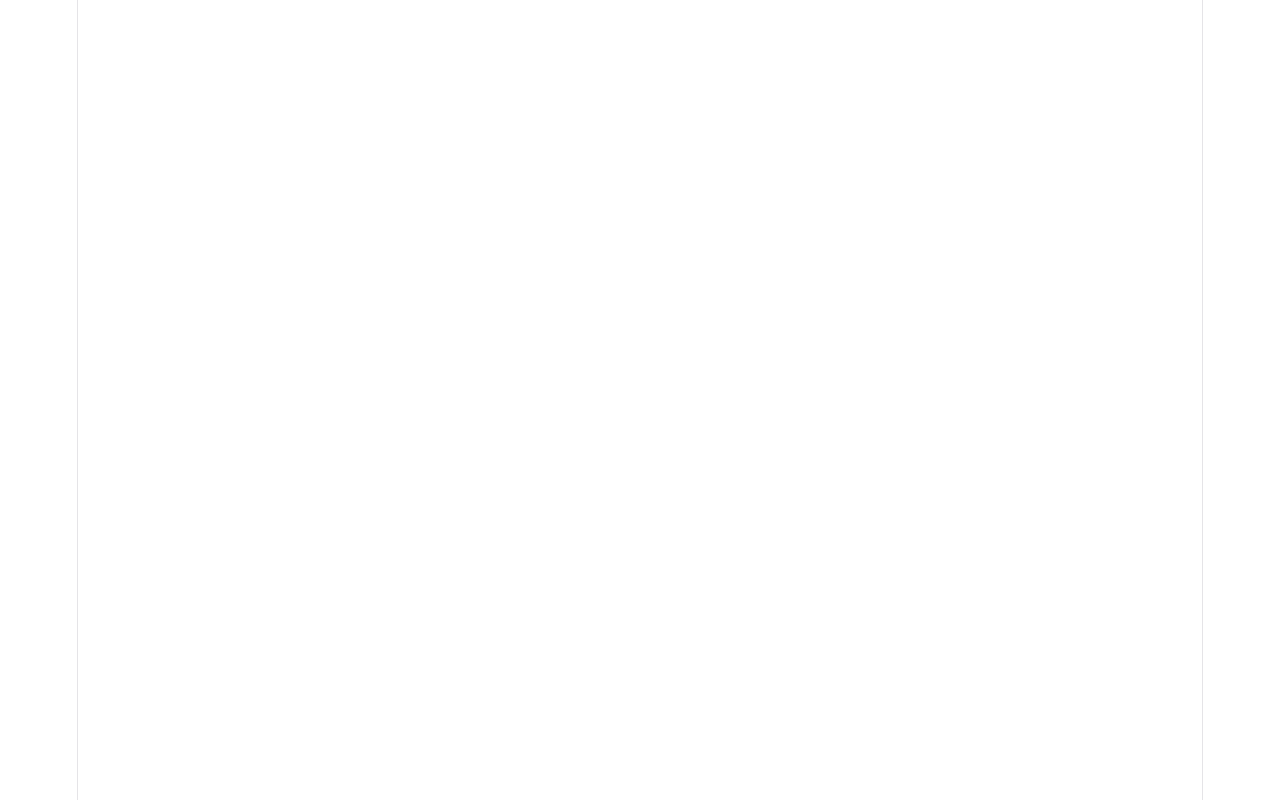
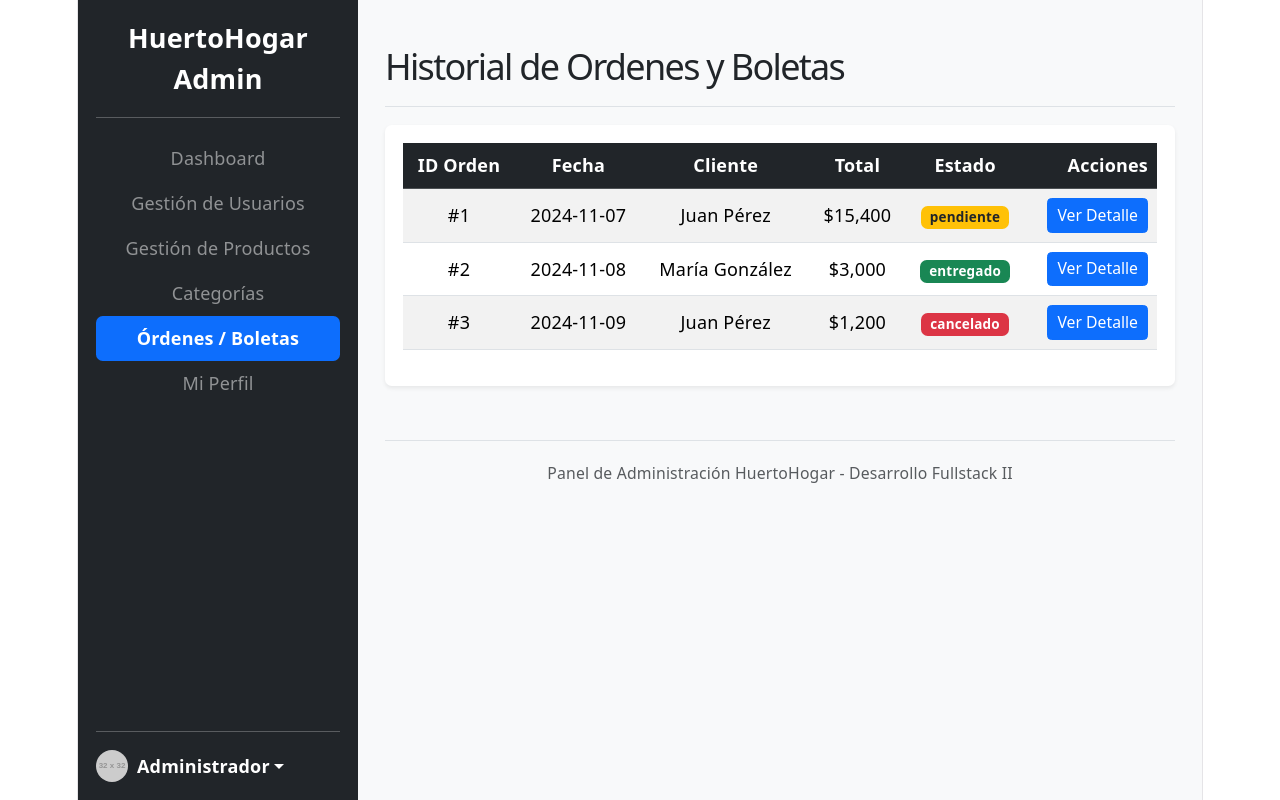
Before and after one commit to SofiaCatalanM/huerto-hogar-react, a React (Vite) app: page /admin/ordenes in a window 1280 px wide. Before the commit this address had no page. Built offline with nearby package versions, Linux system fonts and the light colour scheme.

Commit message:
feat: Se implementó vista de lectura para ordenes y boletas con detalle de productos en modal

```diff
--- a/src/App.jsx
+++ b/src/App.jsx
@@ -6,7 +6,8 @@ import Registro from './pages/Registro';
 import Dashboard from './pages/admin/Dashboard';
 import Users from './pages/admin/Users';
 import Productos from './pages/admin/Productos';
-import Categorias from './pages/admin/Categorias'; // Nueva importación
+import Categorias from './pages/admin/Categorias';
+import Ordenes from './pages/admin/Ordenes';
 
 function App() {
   return (
@@ -18,6 +19,7 @@ function App() {
       <Route path="/admin/usuarios" element={<Users />} />
       <Route path="/admin/productos" element={<Productos />} />
       <Route path="/admin/categorias" element={<Categorias />} />
+      <Route path="/admin/ordenes" element={<Ordenes />} />
     </Routes>
   );
 }
--- a/src/Pages/admin/Ordenes.jsx
+++ b/src/Pages/admin/Ordenes.jsx
@@ -0,0 +1,111 @@
+import React, { useState, useEffect } from 'react';
+import AdminLayout from '../../components/admin/AdminLayout';
+import OrderDetails from '../../components/admin/OrderDetails';
+import { obtenerOrdenes } from '../../data/db';
+
+function Orders() {
+  const [ordenes, setOrdenes] = useState([]);
+  const [mostrarModal, setMostrarModal] = useState(false);
+  const [ordenSeleccionada, setOrdenSeleccionada] = useState(null);
+
+  useEffect(() => {
+    setOrdenes(obtenerOrdenes());
+  }, []);
+
+  const handleVerDetalle = (orden) => {
+    setOrdenSeleccionada(orden);
+    setMostrarModal(true);
+  };
+
+  const handleCerrarModal = () => {
+    setMostrarModal(false);
+    setOrdenSeleccionada(null);
+  };
+
+  // Función para determinar el color del badge según el estado
+  const getBadgeClass = (estado) => {
+    switch (estado.toLowerCase()) {
+      case 'pendiente': return 'bg-warning text-dark';
+      case 'entregado': return 'bg-success';
+      case 'cancelado': return 'bg-danger';
+      default: return 'bg-secondary';
+    }
+  };
+
+  return (
+    <AdminLayout>
+      <div className="d-flex justify-content-between flex-wrap flex-md-nowrap align-items-center pt-3 pb-2 mb-3 border-bottom">
+        <h1 className="h2">Historial de Ordenes y Boletas</h1>
+      </div>
+
+      <div className="table-responsive bg-white p-3 rounded shadow-sm">
+        <table className="table table-striped table-hover align-middle">
+          <thead className="table-dark">
+            <tr>
+              <th>ID Orden</th>
+              <th>Fecha</th>
+              <th>Cliente</th>
+              <th>Total</th>
+              <th>Estado</th>
+              <th className="text-end">Acciones</th>
+            </tr>
+          </thead>
+          <tbody>
+            {ordenes.length > 0 ? (
+              ordenes.map((orden) => (
+                <tr key={orden.id}>
+                  <td>#{orden.id}</td>
+                  <td>{orden.fecha}</td>
+                  <td>{orden.usuarioNombre}</td>
+                  <td>${orden.total.toLocaleString()}</td>
+                  <td>
+                    <span className={`badge ${getBadgeClass(orden.estado)}`}>
+                      {orden.estado}
+                    </span>
+                  </td>
+                  <td className="text-end">
+                    <button
+                      className="btn btn-sm btn-primary"
+                      onClick={() => handleVerDetalle(orden)}
+                    >
+                      Ver Detalle
+                    </button>
+                  </td>
+                </tr>
+              ))
+            ) : (
+              <tr>
+                <td colSpan="6" className="text-center py-4">No hay ordenes registradas.</td>
+              </tr>
+            )}
+          </tbody>
+        </table>
+      </div>
+
+      {mostrarModal && (
+        <div
+          className="modal fade show d-block"
+          tabIndex="-1"
+          style={{ backgroundColor: 'rgba(0,0,0,0.5)' }}
+        >
+          <div className="modal-dialog modal-lg modal-dialog-centered">
+            <div className="modal-content">
+              <div className="modal-header">
+                <h5 className="modal-title">Detalle de Orden #{ordenSeleccionada?.id}</h5>
+                <button type="button" className="btn-close" onClick={handleCerrarModal}></button>
+              </div>
+              <div className="modal-body">
+                <OrderDetails
+                  orden={ordenSeleccionada}
+                  onClose={handleCerrarModal}
+                />
+              </div>
+            </div>
+          </div>
+        </div>
+      )}
+    </AdminLayout>
+  );
+}
+
+export default Orders;
--- /dev/null
+++ b/src/components/admin/OrderDetails.jsx
@@ -0,0 +1,51 @@
+import React from 'react';
+
+function OrderDetails({ orden, onClose }) {
+  if (!orden) return null;
+
+  return (
+    <div>
+      <div className="row mb-3">
+        <div className="col-md-6">
+          <p><strong>Cliente:</strong> {orden.usuarioNombre}</p>
+          <p><strong>Fecha:</strong> {orden.fecha}</p>
+        </div>
+        <div className="col-md-6 text-md-end">
+          <p><strong>Total:</strong> ${orden.total.toLocaleString()}</p>
+          <p><strong>Estado:</strong> {orden.estado}</p>
+        </div>
+      </div>
+
+      <h6 className="border-bottom pb-2 mb-3">Productos de la orden</h6>
+
+      <div className="table-responsive">
+        <table className="table table-sm table-bordered">
+          <thead className="table-light">
+            <tr>
+              <th>Producto</th>
+              <th className="text-center">Cantidad</th>
+              <th className="text-end">Subtotal</th>
+            </tr>
+          </thead>
+          <tbody>
+            {orden.productos.map((prod, index) => (
+              <tr key={index}>
+                <td>{prod.nombre}</td>
+                <td className="text-center">{prod.cantidad}</td>
+                <td className="text-end">${prod.subtotal.toLocaleString()}</td>
+              </tr>
+            ))}
+          </tbody>
+        </table>
+      </div>
+
+      <div className="d-flex justify-content-end mt-3">
+        <button type="button" className="btn btn-secondary" onClick={onClose}>
+          Cerrar
+        </button>
+      </div>
+    </div>
+  );
+}
+
+export default OrderDetails;
--- a/src/data/db.js
+++ b/src/data/db.js
@@ -70,19 +70,41 @@ let ordenes = [
   {
     id: 1,
     usuarioId: 1,
+    usuarioNombre: 'Juan Pérez',
     fecha: '2024-11-07',
     total: 15400,
     estado: 'pendiente',
     productos: [
-      { productoId: 1, cantidad: 5, subtotal: 6000 },
-      { productoId: 2, cantidad: 10, subtotal: 9000 }
+      { nombre: 'Manzanas Fuji', cantidad: 5, subtotal: 6000 },
+      { nombre: 'Zanahorias Orgánicas', cantidad: 10, subtotal: 9000 }
+    ]
+  },
+  {
+    id: 2,
+    usuarioId: 2,
+    usuarioNombre: 'María González',
+    fecha: '2024-11-08',
+    total: 3000,
+    estado: 'entregado',
+    productos: [
+      { nombre: 'Leche Entera', cantidad: 2, subtotal: 3000 }
+    ]
+  },
+  {
+    id: 3,
+    usuarioId: 1,
+    usuarioNombre: 'Juan Pérez',
+    fecha: '2024-11-09',
+    total: 1200,
+    estado: 'cancelado',
+    productos: [
+      { nombre: 'Manzanas Fuji', cantidad: 1, subtotal: 1200 }
     ]
   }
 ];
 
 
 // FUNCIONES CRUD PARA USUARIOS
-
 
 export const obtenerUsuarios = () => [...usuarios];
 
```
